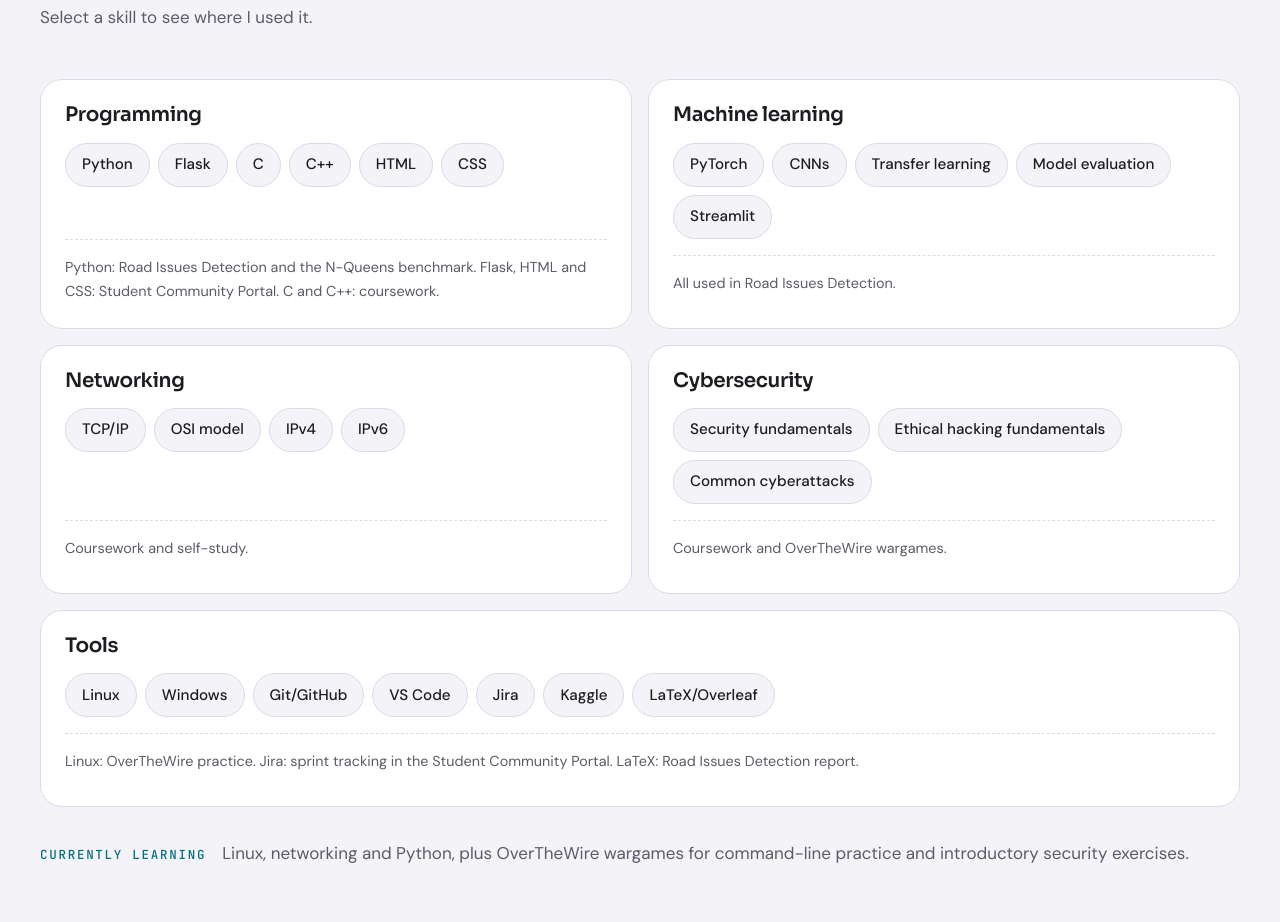
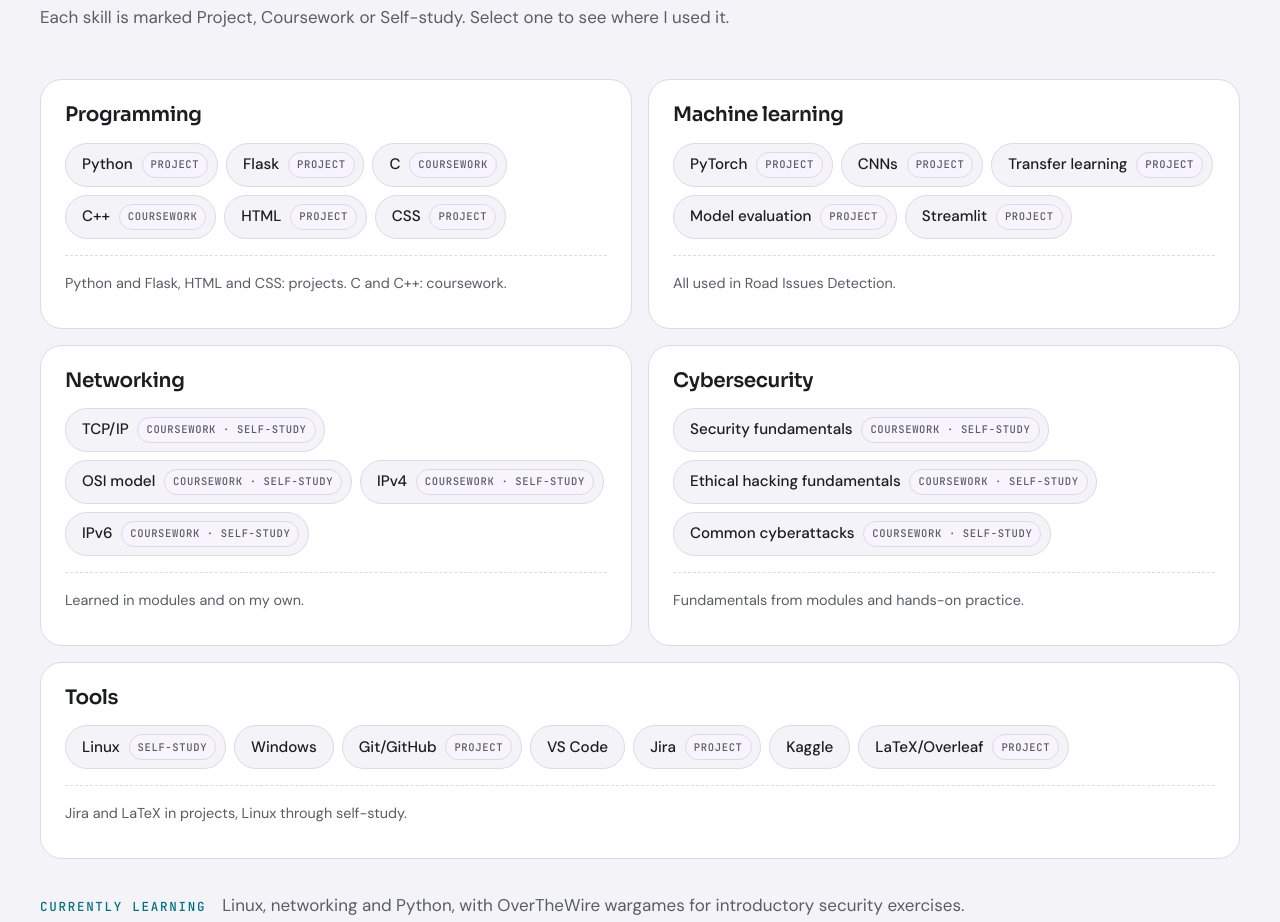
Before and after one commit to AkshitRohilla-prog/portfolio, a plain HTML site: page index.html in a window 1280 px wide. Shown: the part 1979-2901 px from the top of the page. Drawn offline with Linux system fonts and the light colour scheme.

Commit message:
Skills: source labels, filled selected chip, shorter notes without repetition

```diff
--- a/css/styles.css
+++ b/css/styles.css
@@ -557,7 +557,8 @@ button { font: inherit; color: inherit; }
 .skill-group__title { font-size: var(--fs-md); font-weight: 600; }
 .chips { display: flex; flex-wrap: wrap; gap: var(--sp-2); }
 .chip {
-  min-height: 44px; padding: .5rem 1rem;
+  display: inline-flex; align-items: center; gap: .55rem;
+  min-height: 44px; padding: .45rem .55rem .45rem 1rem;
   border-radius: var(--r-pill);
   border: 1px solid var(--border);
   background: var(--bg);
@@ -565,13 +566,27 @@ button { font: inherit; color: inherit; }
   cursor: pointer;
   transition: border-color var(--t-fast), color var(--t-fast), background-color var(--t-fast), transform var(--t-fast) var(--ease), box-shadow var(--t-med);
 }
+.chip:not(:has(.chip__src)) { padding-right: 1rem; }
+/* source tag: Project / Coursework / Self-study */
+.chip__src {
+  font-family: var(--font-mono); font-size: .66rem; letter-spacing: .06em; text-transform: uppercase;
+  padding: .2rem .5rem; border-radius: var(--r-pill);
+  color: var(--muted); background: var(--surface-2); border: 1px solid var(--border);
+  white-space: nowrap;
+}
 .chip:hover { border-color: var(--accent); }
+/* selected: solid cyan, unmistakable in both themes */
 .chip[aria-pressed="true"] {
-  border-color: var(--accent);
-  color: var(--accent-text);
-  background: rgba(var(--accent-rgb), .08);
-  box-shadow: 0 0 0 3px rgba(var(--accent-rgb), .12);
+  border-color: var(--accent-fill);
+  background: var(--accent-fill);
+  color: var(--on-accent);
+  font-weight: 600;
+  box-shadow: 0 0 0 3px rgba(0, 229, 255, .22), 0 8px 22px -10px rgba(0, 229, 255, .7);
 }
+.chip[aria-pressed="true"] .chip__src {
+  color: var(--on-accent); background: rgba(5, 5, 5, .1); border-color: rgba(5, 5, 5, .25);
+}
+.chip[aria-pressed="true"]:focus-visible { outline-color: var(--text); }
 .skill-group__note {
   margin-top: auto;
   padding-top: var(--sp-4);
--- a/index.html
+++ b/index.html
@@ -172,31 +172,31 @@
         <header class="section__head reveal">
           <p class="eyebrow">Skills</p>
           <h2 class="section__title" id="skills-title">What I work with, and where I used it.</h2>
-          <p class="section__sub">Select a skill to see where I used it.</p>
+          <p class="section__sub">Each skill is marked Project, Coursework or Self-study. Select one to see where I used it.</p>
         </header>
 
         <div class="skills__grid">
           <article class="skill-group reveal" aria-labelledby="sg-prog">
             <h3 class="skill-group__title" id="sg-prog">Programming</h3>
             <ul class="chips" role="list">
-              <li><button class="chip" type="button" aria-pressed="false" data-note="Python: Road Issues Detection and the N-Queens benchmark.">Python</button></li>
-              <li><button class="chip" type="button" aria-pressed="false" data-note="Flask: the Student Community Portal.">Flask</button></li>
-              <li><button class="chip" type="button" aria-pressed="false" data-note="C: coursework.">C</button></li>
-              <li><button class="chip" type="button" aria-pressed="false" data-note="C++: coursework.">C++</button></li>
-              <li><button class="chip" type="button" aria-pressed="false" data-note="HTML: the Student Community Portal.">HTML</button></li>
-              <li><button class="chip" type="button" aria-pressed="false" data-note="CSS: the Student Community Portal.">CSS</button></li>
+              <li><button class="chip" type="button" aria-pressed="false" data-note="Road Issues Detection and the N-Queens benchmark."><span class="chip__name">Python</span><span class="chip__src"><span class="sr-only">, from </span>Project</span></button></li>
+              <li><button class="chip" type="button" aria-pressed="false" data-note="Student Community Portal."><span class="chip__name">Flask</span><span class="chip__src"><span class="sr-only">, from </span>Project</span></button></li>
+              <li><button class="chip" type="button" aria-pressed="false" data-note="University modules."><span class="chip__name">C</span><span class="chip__src"><span class="sr-only">, from </span>Coursework</span></button></li>
+              <li><button class="chip" type="button" aria-pressed="false" data-note="University modules."><span class="chip__name">C++</span><span class="chip__src"><span class="sr-only">, from </span>Coursework</span></button></li>
+              <li><button class="chip" type="button" aria-pressed="false" data-note="Student Community Portal."><span class="chip__name">HTML</span><span class="chip__src"><span class="sr-only">, from </span>Project</span></button></li>
+              <li><button class="chip" type="button" aria-pressed="false" data-note="Student Community Portal."><span class="chip__name">CSS</span><span class="chip__src"><span class="sr-only">, from </span>Project</span></button></li>
             </ul>
-            <p class="skill-group__note" aria-live="polite">Python: Road Issues Detection and the N-Queens benchmark. Flask, HTML and CSS: Student Community Portal. C and C++: coursework.</p>
+            <p class="skill-group__note" aria-live="polite">Python and Flask, HTML and CSS: projects. C and C++: coursework.</p>
           </article>
 
           <article class="skill-group reveal" aria-labelledby="sg-ml">
             <h3 class="skill-group__title" id="sg-ml">Machine learning</h3>
             <ul class="chips" role="list">
-              <li><button class="chip" type="button" aria-pressed="false" data-note="PyTorch: Road Issues Detection.">PyTorch</button></li>
-              <li><button class="chip" type="button" aria-pressed="false" data-note="CNNs: Road Issues Detection.">CNNs</button></li>
-              <li><button class="chip" type="button" aria-pressed="false" data-note="Transfer learning: Road Issues Detection.">Transfer learning</button></li>
-              <li><button class="chip" type="button" aria-pressed="false" data-note="Model evaluation: Road Issues Detection.">Model evaluation</button></li>
-              <li><button class="chip" type="button" aria-pressed="false" data-note="Streamlit: the Road Issues Detection prototype.">Streamlit</button></li>
+              <li><button class="chip" type="button" aria-pressed="false" data-note="Road Issues Detection."><span class="chip__name">PyTorch</span><span class="chip__src"><span class="sr-only">, from </span>Project</span></button></li>
+              <li><button class="chip" type="button" aria-pressed="false" data-note="Road Issues Detection."><span class="chip__name">CNNs</span><span class="chip__src"><span class="sr-only">, from </span>Project</span></button></li>
+              <li><button class="chip" type="button" aria-pressed="false" data-note="Road Issues Detection."><span class="chip__name">Transfer learning</span><span class="chip__src"><span class="sr-only">, from </span>Project</span></button></li>
+              <li><button class="chip" type="button" aria-pressed="false" data-note="Road Issues Detection."><span class="chip__name">Model evaluation</span><span class="chip__src"><span class="sr-only">, from </span>Project</span></button></li>
+              <li><button class="chip" type="button" aria-pressed="false" data-note="Road Issues Detection prototype."><span class="chip__name">Streamlit</span><span class="chip__src"><span class="sr-only">, from </span>Project</span></button></li>
             </ul>
             <p class="skill-group__note" aria-live="polite">All used in Road Issues Detection.</p>
           </article>
@@ -204,42 +204,42 @@
           <article class="skill-group reveal" aria-labelledby="sg-net">
             <h3 class="skill-group__title" id="sg-net">Networking</h3>
             <ul class="chips" role="list">
-              <li><button class="chip" type="button" aria-pressed="false" data-note="TCP/IP: coursework and self-study.">TCP/IP</button></li>
-              <li><button class="chip" type="button" aria-pressed="false" data-note="OSI model: coursework and self-study.">OSI model</button></li>
-              <li><button class="chip" type="button" aria-pressed="false" data-note="IPv4: coursework and self-study.">IPv4</button></li>
-              <li><button class="chip" type="button" aria-pressed="false" data-note="IPv6: coursework and self-study.">IPv6</button></li>
+              <li><button class="chip" type="button" aria-pressed="false" data-note="Modules and self-study."><span class="chip__name">TCP/IP</span><span class="chip__src"><span class="sr-only">, from </span>Coursework · Self-study</span></button></li>
+              <li><button class="chip" type="button" aria-pressed="false" data-note="Modules and self-study."><span class="chip__name">OSI model</span><span class="chip__src"><span class="sr-only">, from </span>Coursework · Self-study</span></button></li>
+              <li><button class="chip" type="button" aria-pressed="false" data-note="Modules and self-study."><span class="chip__name">IPv4</span><span class="chip__src"><span class="sr-only">, from </span>Coursework · Self-study</span></button></li>
+              <li><button class="chip" type="button" aria-pressed="false" data-note="Modules and self-study."><span class="chip__name">IPv6</span><span class="chip__src"><span class="sr-only">, from </span>Coursework · Self-study</span></button></li>
             </ul>
-            <p class="skill-group__note" aria-live="polite">Coursework and self-study.</p>
+            <p class="skill-group__note" aria-live="polite">Learned in modules and on my own.</p>
           </article>
 
           <article class="skill-group reveal" aria-labelledby="sg-sec">
             <h3 class="skill-group__title" id="sg-sec">Cybersecurity</h3>
             <ul class="chips" role="list">
-              <li><button class="chip" type="button" aria-pressed="false" data-note="Security fundamentals: coursework and OverTheWire wargames.">Security fundamentals</button></li>
-              <li><button class="chip" type="button" aria-pressed="false" data-note="Ethical hacking fundamentals: coursework and OverTheWire wargames.">Ethical hacking fundamentals</button></li>
-              <li><button class="chip" type="button" aria-pressed="false" data-note="Common cyberattacks: coursework and OverTheWire wargames.">Common cyberattacks</button></li>
+              <li><button class="chip" type="button" aria-pressed="false" data-note="Modules and hands-on practice."><span class="chip__name">Security fundamentals</span><span class="chip__src"><span class="sr-only">, from </span>Coursework · Self-study</span></button></li>
+              <li><button class="chip" type="button" aria-pressed="false" data-note="Modules and hands-on practice."><span class="chip__name">Ethical hacking fundamentals</span><span class="chip__src"><span class="sr-only">, from </span>Coursework · Self-study</span></button></li>
+              <li><button class="chip" type="button" aria-pressed="false" data-note="Modules and hands-on practice."><span class="chip__name">Common cyberattacks</span><span class="chip__src"><span class="sr-only">, from </span>Coursework · Self-study</span></button></li>
             </ul>
-            <p class="skill-group__note" aria-live="polite">Coursework and OverTheWire wargames.</p>
+            <p class="skill-group__note" aria-live="polite">Fundamentals from modules and hands-on practice.</p>
           </article>
 
           <article class="skill-group skill-group--wide reveal" aria-labelledby="sg-tools">
             <h3 class="skill-group__title" id="sg-tools">Tools</h3>
             <ul class="chips" role="list">
-              <li><button class="chip" type="button" aria-pressed="false" data-note="Linux: OverTheWire practice.">Linux</button></li>
-              <li><button class="chip" type="button" aria-pressed="false">Windows</button></li>
-              <li><button class="chip" type="button" aria-pressed="false">Git/GitHub</button></li>
-              <li><button class="chip" type="button" aria-pressed="false">VS Code</button></li>
-              <li><button class="chip" type="button" aria-pressed="false" data-note="Jira: sprint tracking in the Student Community Portal.">Jira</button></li>
-              <li><button class="chip" type="button" aria-pressed="false">Kaggle</button></li>
-              <li><button class="chip" type="button" aria-pressed="false" data-note="LaTeX/Overleaf: the Road Issues Detection report.">LaTeX/Overleaf</button></li>
+              <li><button class="chip" type="button" aria-pressed="false" data-note="Command-line practice."><span class="chip__name">Linux</span><span class="chip__src"><span class="sr-only">, from </span>Self-study</span></button></li>
+              <li><button class="chip" type="button" aria-pressed="false"><span class="chip__name">Windows</span></button></li>
+              <li><button class="chip" type="button" aria-pressed="false" data-note="Code for Road Issues Detection and Neighborly."><span class="chip__name">Git/GitHub</span><span class="chip__src"><span class="sr-only">, from </span>Project</span></button></li>
+              <li><button class="chip" type="button" aria-pressed="false"><span class="chip__name">VS Code</span></button></li>
+              <li><button class="chip" type="button" aria-pressed="false" data-note="Sprint tracking in the Student Community Portal."><span class="chip__name">Jira</span><span class="chip__src"><span class="sr-only">, from </span>Project</span></button></li>
+              <li><button class="chip" type="button" aria-pressed="false"><span class="chip__name">Kaggle</span></button></li>
+              <li><button class="chip" type="button" aria-pressed="false" data-note="The Road Issues Detection report."><span class="chip__name">LaTeX/Overleaf</span><span class="chip__src"><span class="sr-only">, from </span>Project</span></button></li>
             </ul>
-            <p class="skill-group__note" aria-live="polite">Linux: OverTheWire practice. Jira: sprint tracking in the Student Community Portal. LaTeX: Road Issues Detection report.</p>
+            <p class="skill-group__note" aria-live="polite">Jira and LaTeX in projects, Linux through self-study.</p>
           </article>
         </div>
 
         <p class="learning reveal">
           <span class="learning__label">Currently learning</span>
-          <span>Linux, networking and Python, plus OverTheWire wargames for command-line practice and introductory security exercises.</span>
+          <span>Linux, networking and Python, with OverTheWire wargames for introductory security exercises.</span>
         </p>
       </div>
     </section>
--- a/js/main.js
+++ b/js/main.js
@@ -99,7 +99,8 @@
 
     function show(chip) {
       var text = chip && chip.getAttribute('data-note');
-      note.textContent = text || fallback;
+      var name = chip && chip.querySelector('.chip__name');
+      note.textContent = text ? (name ? name.textContent + ': ' : '') + text : fallback;
       note.classList.toggle('is-specific', !!text);
     }
     function restore() { show(pinned); }
```
Also changed, not shown: README.md.
